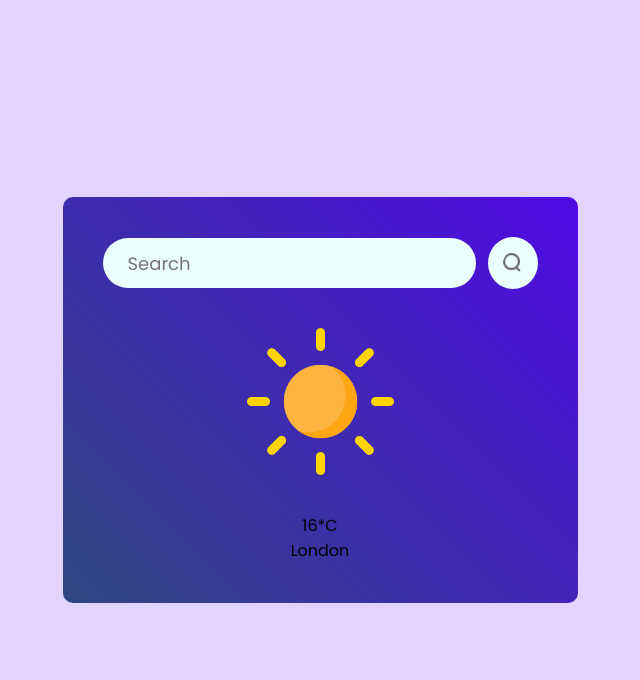
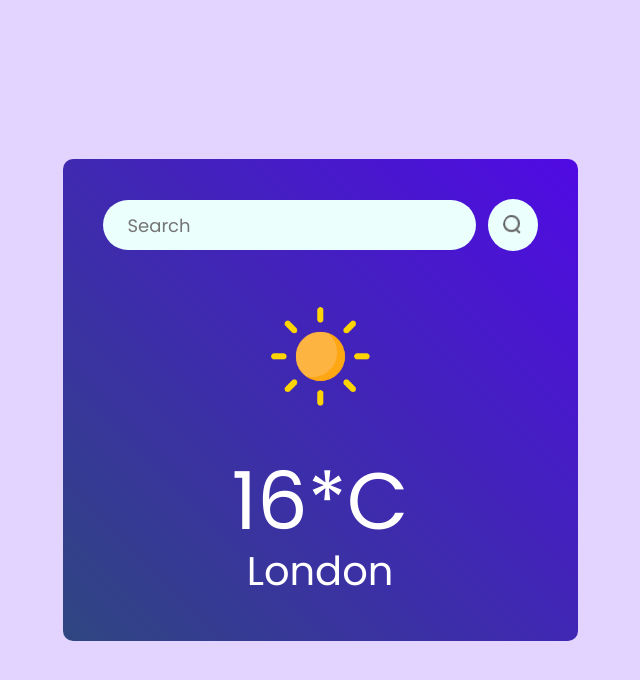
Before and after one commit to Oaksoe11/weatherApp, a React (Vite) app: page / in a window 1280 px wide. Shown: the top 680 px of the page, without its empty margins (320-960 px from the left). Built offline with nearby package versions, Linux system fonts and the light colour scheme.

Commit message:
Implement css styles for weather icon, temp and location

```diff
--- a/src/components/Weather.css
+++ b/src/components/Weather.css
@@ -33,3 +33,19 @@
     background: #ebfffc;
     cursor: pointer;
 }
+
+.weather-icon{
+    width: 150px;
+    margin: 30px 0;
+}
+
+.temperature{
+    color: #fff;
+    font-size: 80px;
+    line-height: 1;
+}
+
+.location{
+    color: #fff;
+    font-size: 40px;
+}
```
